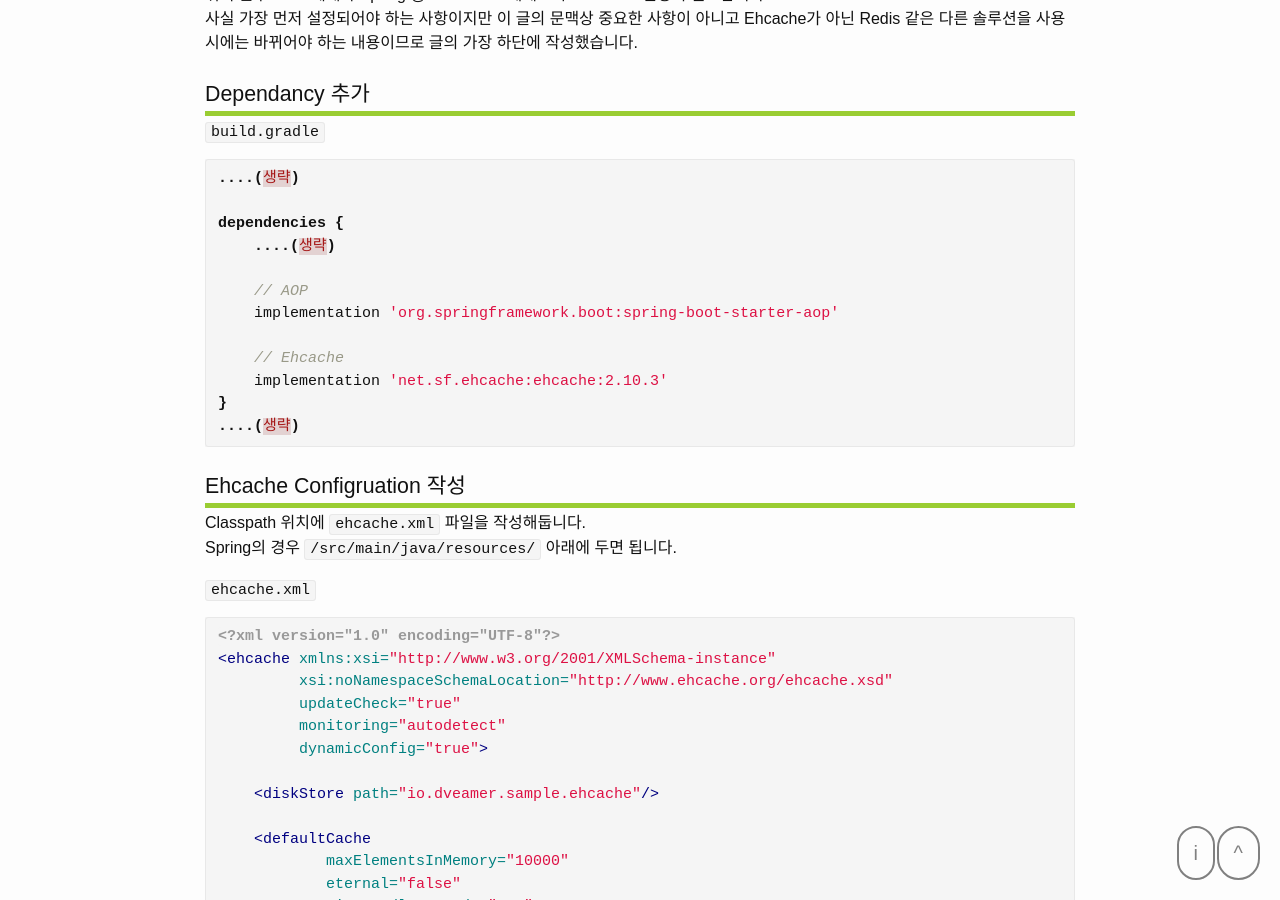
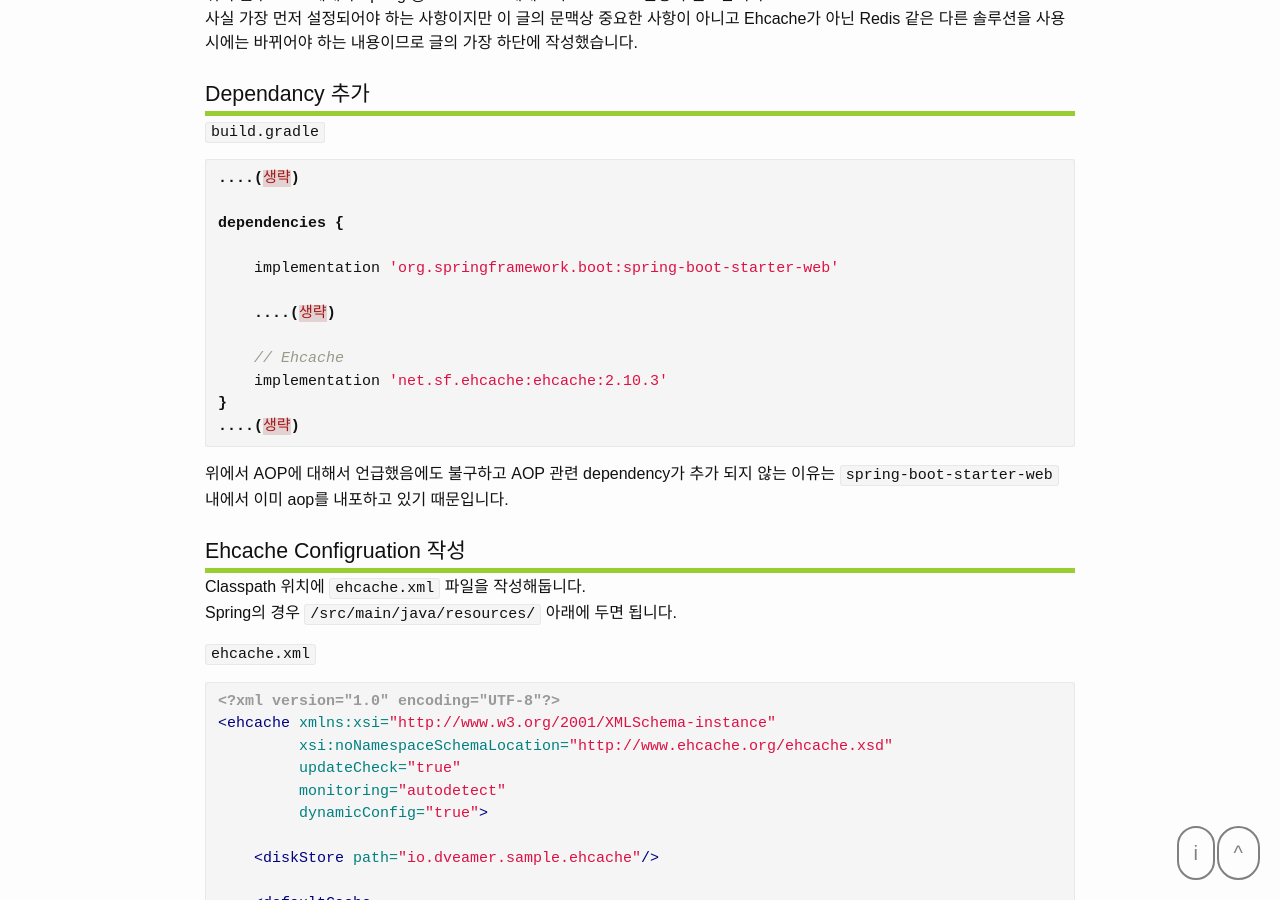
Before and after one commit to dveamer/dveamer.github.io, a Jekyll site: the page built from _posts/Spring/2018-09-23-SpringCacheable.md, in a window 1280 px wide and 900 px high, scrolled down 4588 px. Built offline with Jekyll 4.4.1, drawn with Linux system fonts in a browser that asks for light colours.

Commit message:
homepage

````diff
--- a/_posts/Spring/2018-09-23-SpringCacheable.md
+++ b/_posts/Spring/2018-09-23-SpringCacheable.md
@@ -199,10 +199,10 @@ AspectJ를 이용하면 제약사항을 회피하기 가능하며 그에 대해
 ....(생략)
 
 dependencies {
+
+    implementation 'org.springframework.boot:spring-boot-starter-web'
+
     ....(생략)
-
-    // AOP
-    implementation 'org.springframework.boot:spring-boot-starter-aop'
 
     // Ehcache
     implementation 'net.sf.ehcache:ehcache:2.10.3'
@@ -210,7 +210,7 @@ dependencies {
 ....(생략)
 ~~~
 
-
+위에서 AOP에 대해서 언급했음에도 불구하고 AOP 관련 dependency가 추가 되지 않는 이유는 ```spring-boot-starter-web``` 내에서 이미 aop를 내포하고 있기 때문입니다.
 
 ## Ehcache Configruation 작성
 
````
